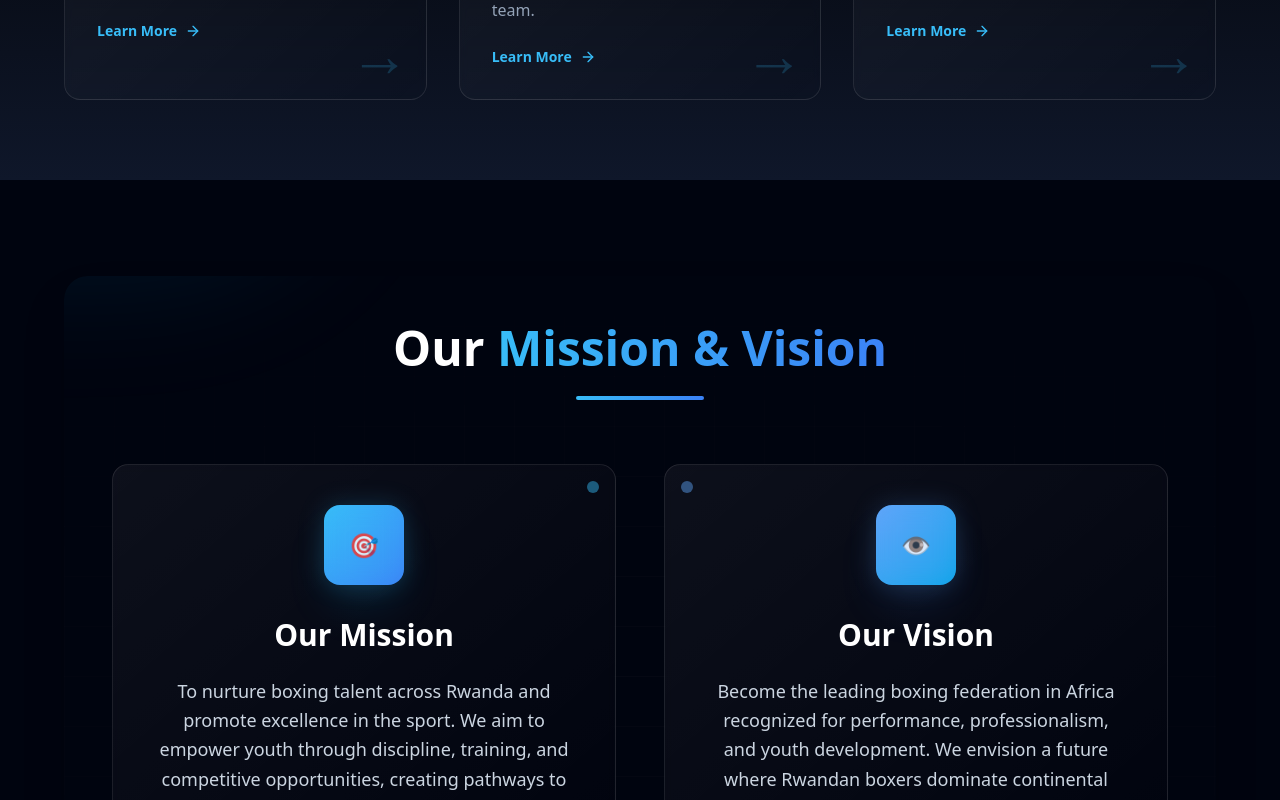
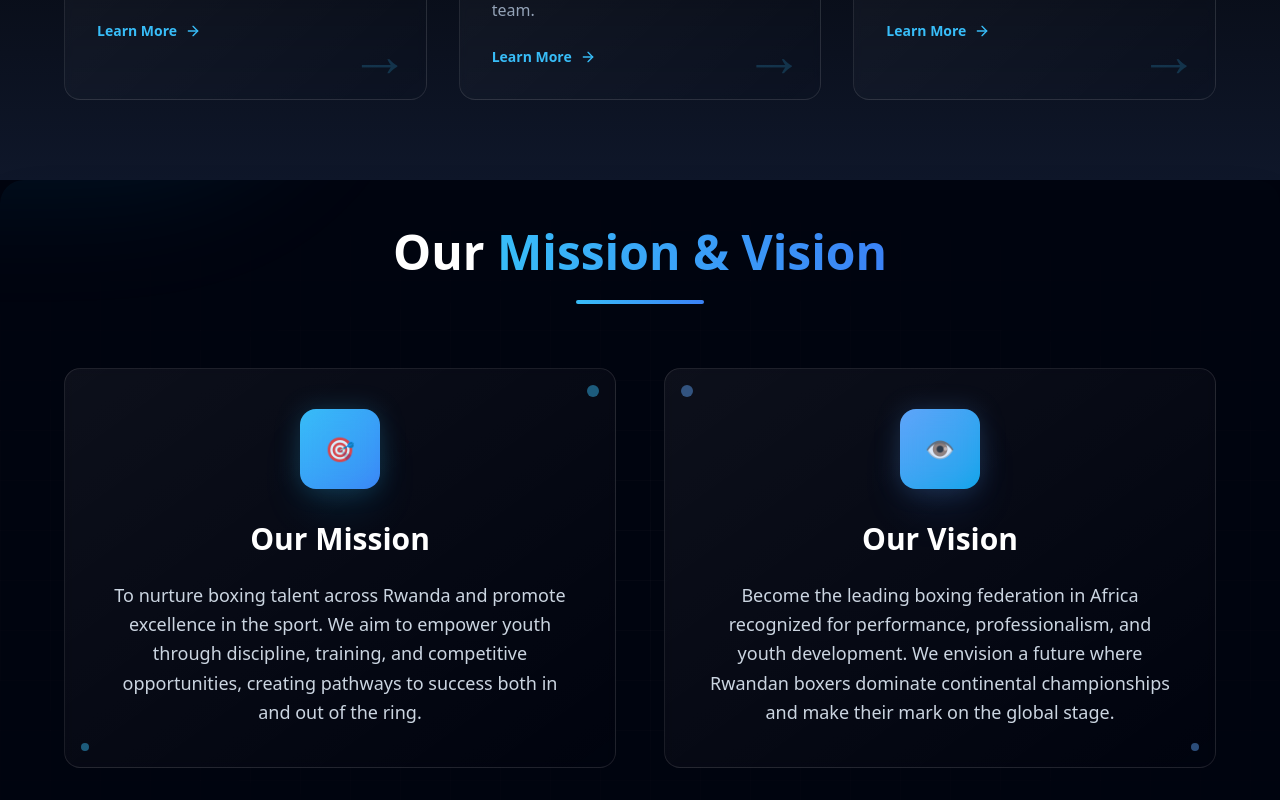
Before and after one commit to JoshTalent/RBF, a React (Vite) app: page /about in a window 1280 px wide. Shown: the part 1396-2196 px from the top of the page. Built offline with nearby package versions, Linux system fonts and the light colour scheme.

Commit message:
about collectings

```diff
--- a/src/components/about/About.jsx
+++ b/src/components/about/About.jsx
@@ -304,8 +304,8 @@ const About = () => {
       </section>
 
       {/* Rest of your existing content */}
-      <div className={`${styles.paddingX} ${styles.flexStart}`}>
-        <div className={`${styles.boxWidth} py-24`}>
+      <div className="">
+        <div className="">
           {/* Mission & Vision Section */}
           <section className="relative mb-24 rounded-3xl p-12 shadow-2xl overflow-hidden">
             {/* Background Elements */}
```
